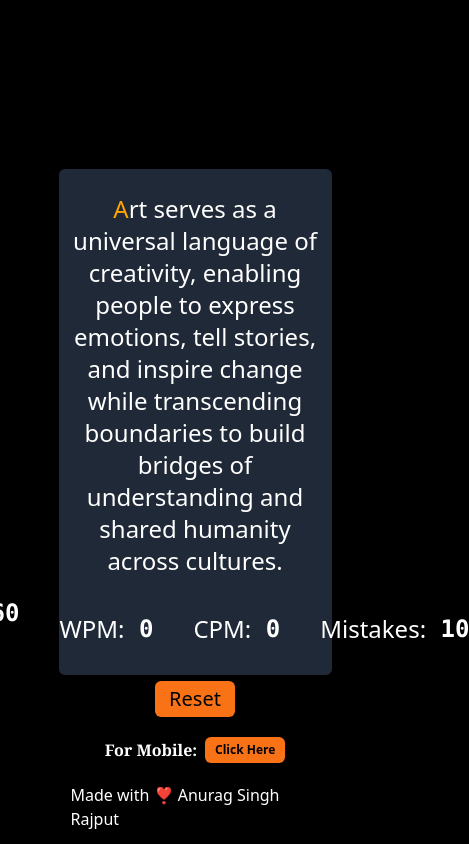
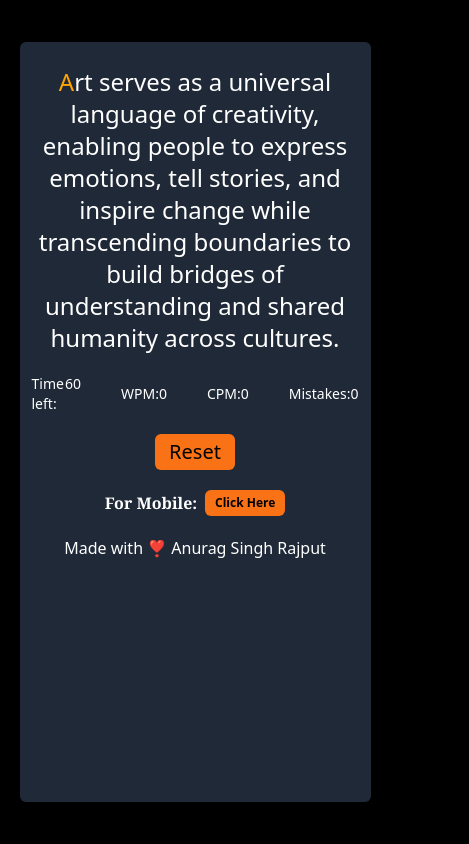
Before and after one commit to anuragsingh0024/TypingGame, a plain HTML site: page src/index.html in a window 390 px wide. Both pictures are taken after a click on the button "Reset". Shown: the whole page, 469 px wide, since content can reach past the window. Drawn offline with Linux system fonts and the light colour scheme.

Commit message:
responsive

```diff
--- a/src/index.html
+++ b/src/index.html
@@ -13,13 +13,13 @@
   <body class="bg-black">
 
       <div id="main" class="h-screen w-full bg-black flex justify-center items-center">
-            <div id="container" class="w-[70%] bg-gray-800 h-[60%] px-3 py-3 rounded-md flex flex-col gap-5 items-center">
+            <div id="container" class="w-[90vw] lg:w-[70vw] md:w-[80vw] bg-gray-800 h-[90vh] lg:h-[60vh] px-3 py-3 rounded-md flex flex-col gap-5 items-center">
               <div class="flex flex-col items-center ">
                   <input type="text" class="h-3">
                   <p id="paragraph" class="text-white text-center text-2xl">The quick brown fox jumps over the lazy dog</p>
               </div>
 
-              <div id="details" class="flex gap-10 items-center text-white text-2xl">
+              <div id="details" class="flex w-auto gap-10 items-center text-white text-sm  lg:text-2xl md:text-xl">
               <div class="time-left flex">
                 <p>Time left: </p>
                 <span><pre> <b>60</b></pre></span>
@@ -37,7 +37,7 @@
 
               <div class="mistake flex">
                 <p>Mistakes: </p>
-                <span> <pre> <b>10</b></pre></span>
+                <span> <pre> <b>0</b></pre></span>
               </div>
               </div>
               <button class="bg-orange-500 rounded-md py-1 w-20 text-xl">Reset</button>
--- a/src/script.js
+++ b/src/script.js
@@ -76,7 +76,18 @@ const initTimer = ()=> {
        }
 }
 document.querySelector('button').addEventListener('click',()=>{
-  window.location.reload()
+       mistake.innerText = '0'
+       wpm.innerText = '0';
+       cpm.innerText = '0';
+       input.value = ''
+       mistakes = 0;
+       charIndex = 0
+       isTyping  = false;
+       timeLeft = maxTime;
+       loadParagraph();
+       time.innerText = timeLeft
+
+
 })
 
 
```
Also changed, not shown: src/output.css.
